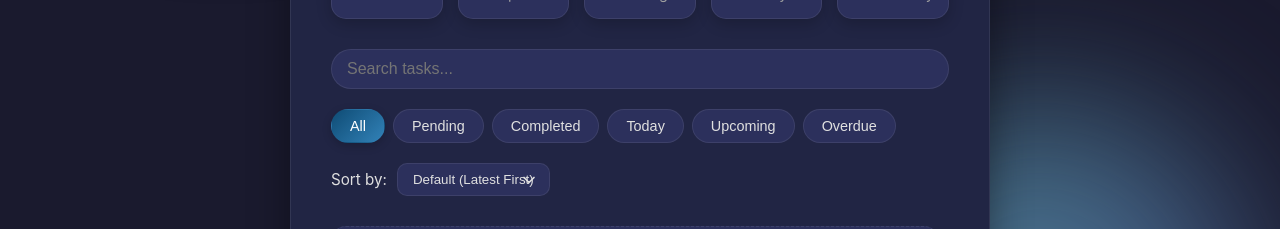
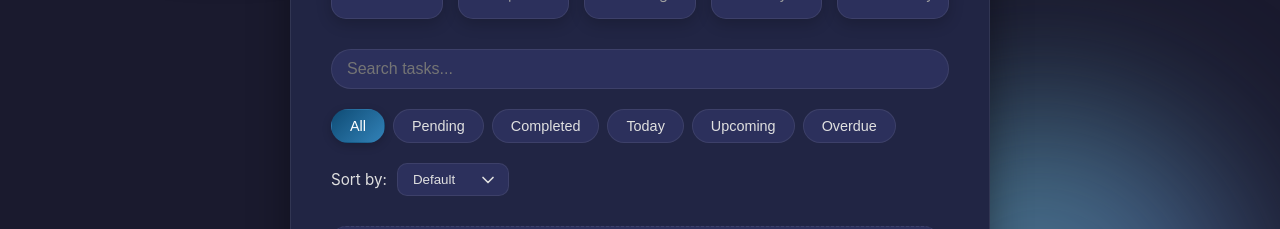
Before and after one commit to Anjali1617/SCT_WD_4, a plain HTML site: page index.html in a window 1280 px wide. Shown: the part 571-800 px from the top of the page. Drawn offline with Linux system fonts and the light colour scheme.

Commit message:
index.html

```diff
--- a/index.html
+++ b/index.html
@@ -91,7 +91,7 @@
             <div class="sort-options">
                 <label for="sortSelect">Sort by:</label>
                 <select id="sortSelect" onchange="sortTasks(this.value)">
-                    <option value="default">Default (Latest First)</option>
+                    <option value="default">Default</option>
                     <option value="priority">Priority</option>
                     <option value="dueDate">Due Date</option>
                     <option value="createdDate">Created Date</option>
```
